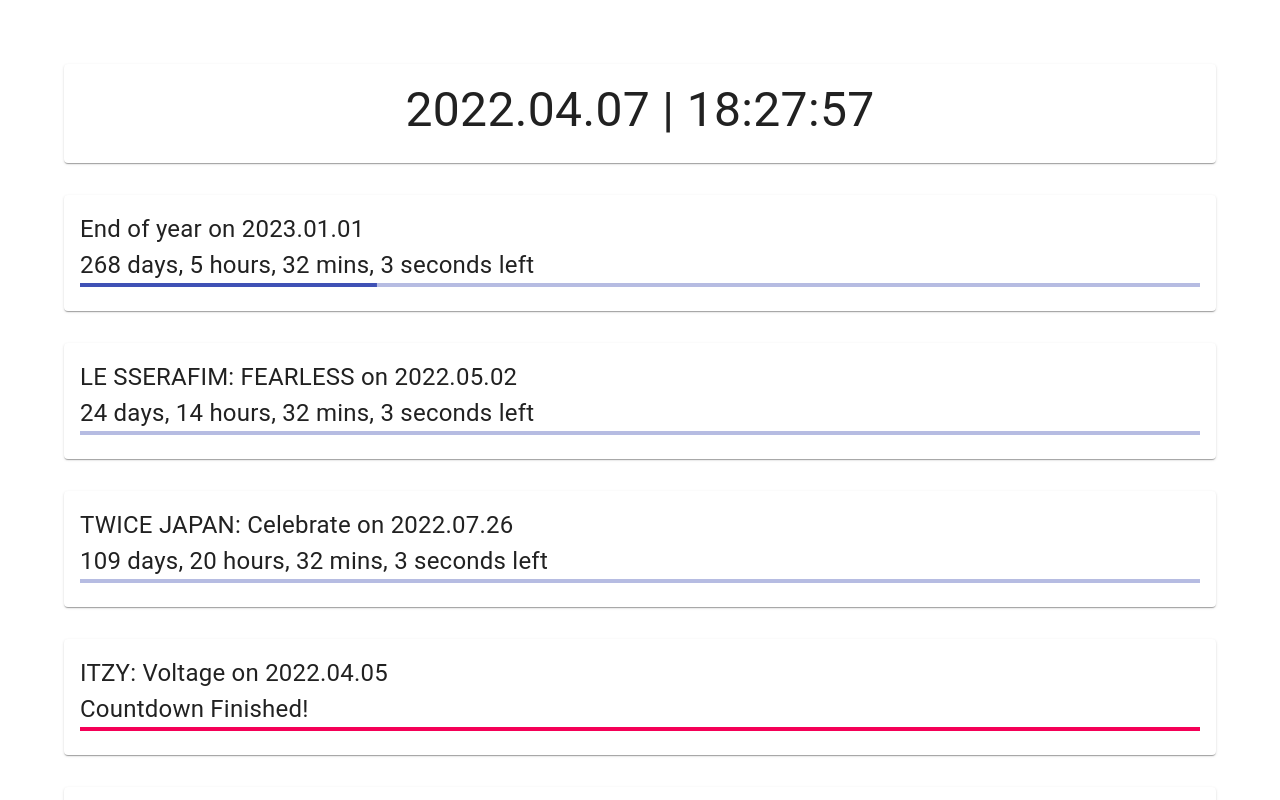
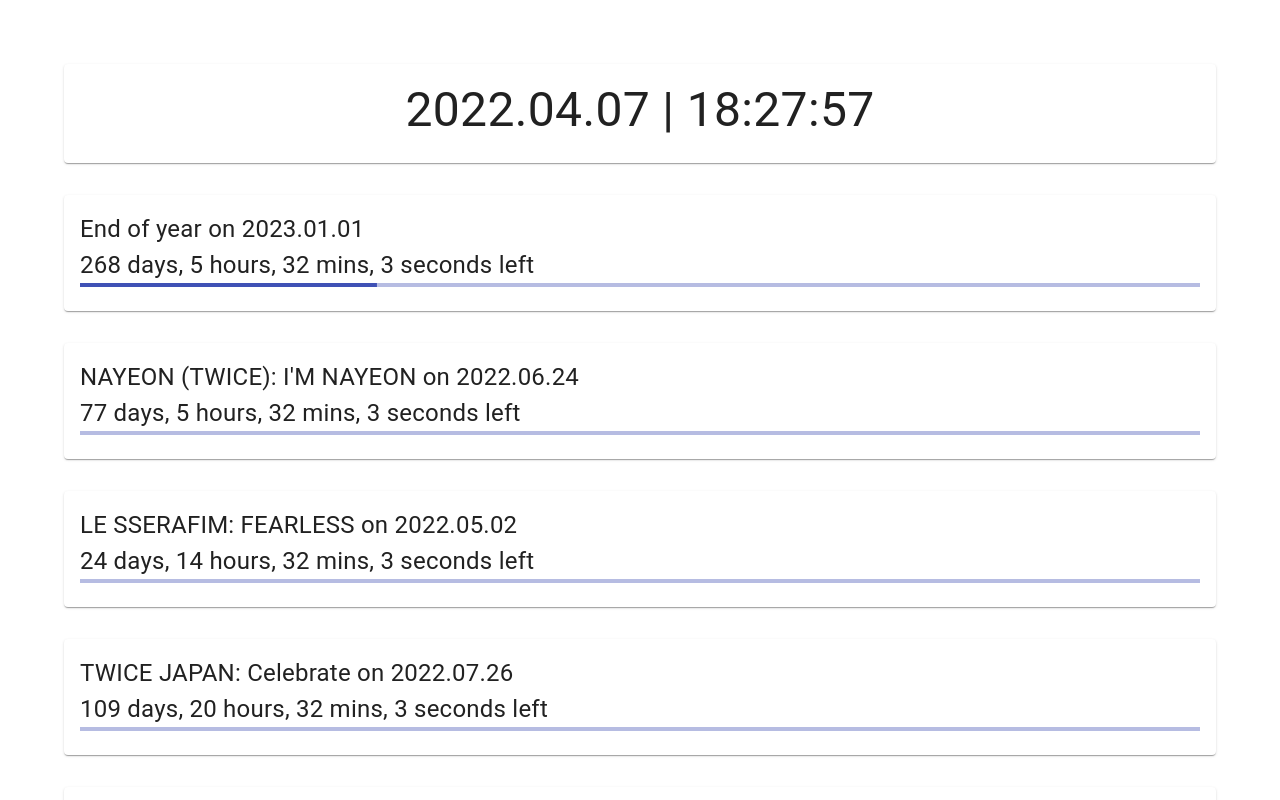
Before and after one commit to adcbotwastaken/countdown, a React (Create React App) app: page / in a window 1280 px wide. Shown: the top 800 px of the page. Built offline with nearby package versions, Linux system fonts and the light colour scheme.

Commit message:
added date

```diff
--- a/src/data/countdownDates.js
+++ b/src/data/countdownDates.js
@@ -7,6 +7,12 @@ const countdownDates = [
         "name": "End of year",
         "startDate": "2022-01-01T00:00:00",
         "endDate": "2023-01-01T00:00:00",
+    },
+
+    {
+        "name": "NAYEON (TWICE): I'M NAYEON",
+        "startDate": "2022-05-18T15:01:51.000Z",
+        "endDate": "2022-06-24T00:00:00.000Z"
     },
 
 
```
